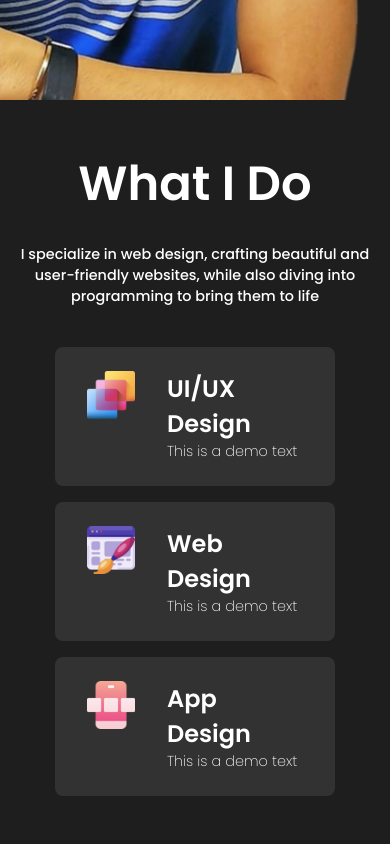
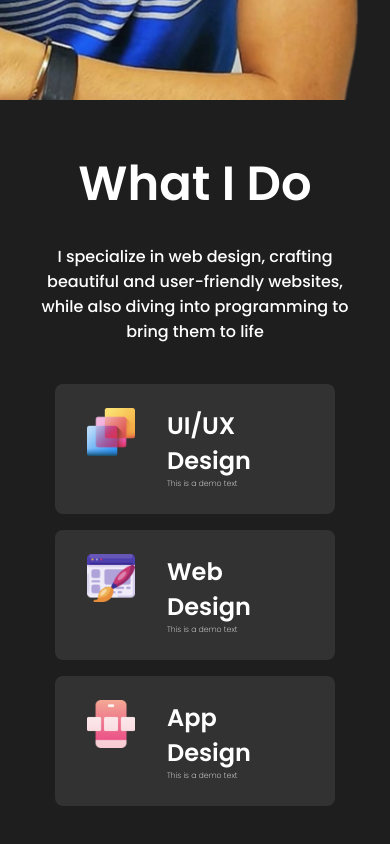
Before and after one commit to Jimzon/React-Portfolio, a React (Create React App) app: page / in a window 390 px wide. Shown: the part 760-1604 px from the top of the page. Built offline with nearby package versions, Linux system fonts and the light colour scheme.

Commit message:
skillbartext mobile responsive

```diff
--- a/src/components/Skills/skills.css
+++ b/src/components/Skills/skills.css
@@ -17,9 +17,9 @@
 }
 .skillDesc {
   font-weight: 400;
-  font-size: 0.9rem;
+  font-size: 1rem;
   max-width: 51rem;
-  padding: 0 1rem;
+  padding: 0 2rem;
 }
 .skillBars {
   margin: 1.5rem;
@@ -44,3 +44,9 @@
   font-size: 0.9rem;
   font-weight: 200;
 }
+
+@media screen and (max-width: 720px) {
+  .skillBarText > p {
+    font-size: 2vw;
+  }
+}
```
